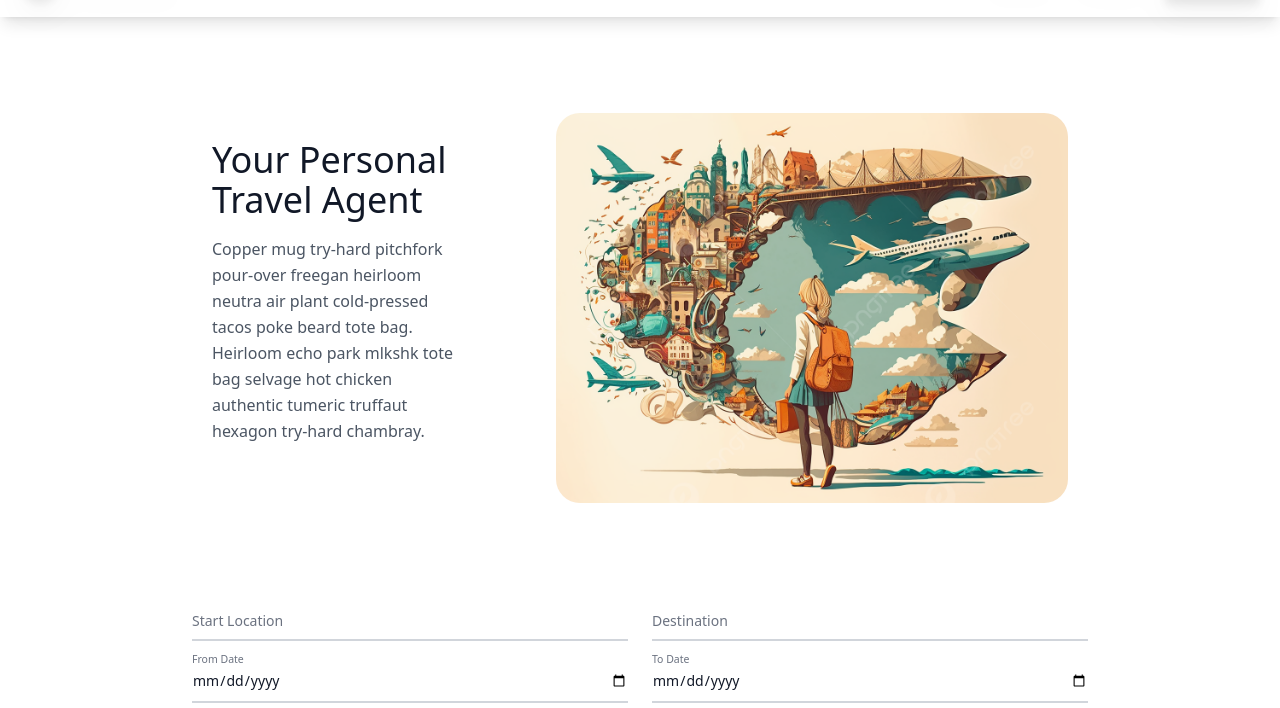
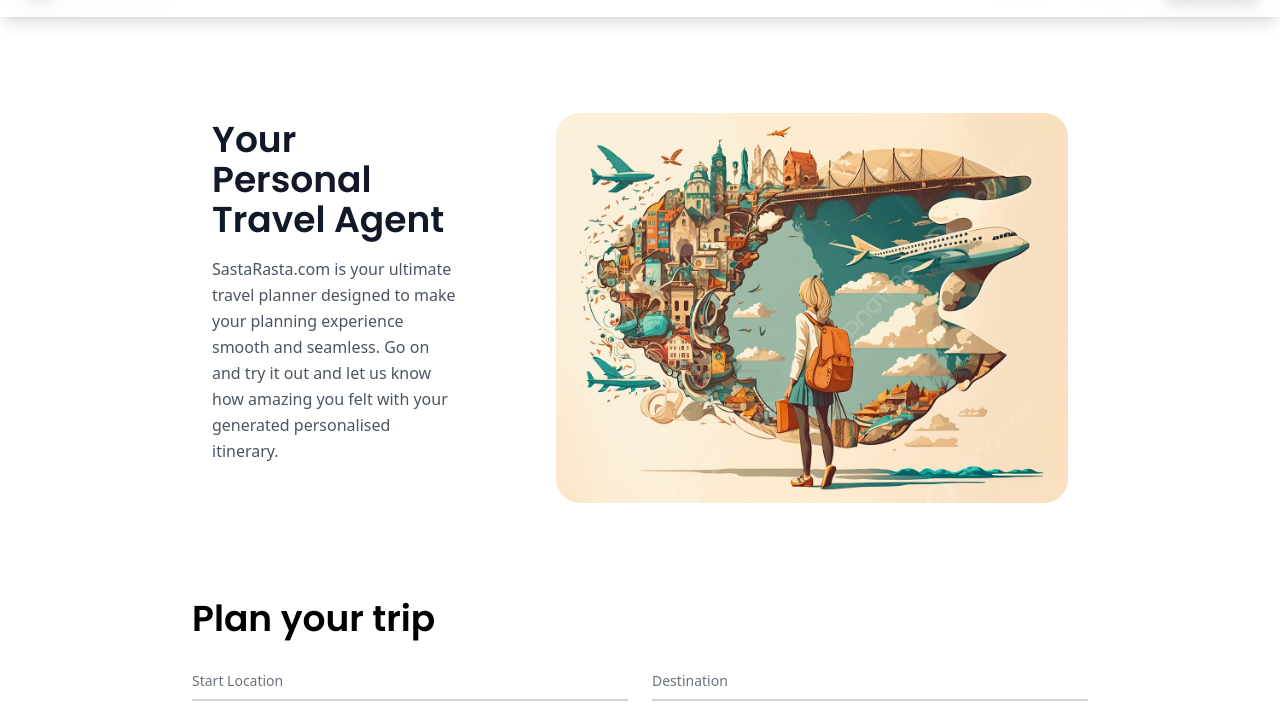
Before and after one commit to SastaRasta/sastarasta-frontend, a website: page src/index.html in a window 1280 px wide. Shown: the part 67-775 px from the top of the page. Drawn offline with nearby package versions, Linux system fonts and the light colour scheme; files that its build step writes are made by us from their sources; a web font is replaced by a local one.

Commit message:
added link

```diff
--- a/src/index.html
+++ b/src/index.html
@@ -17,7 +17,7 @@
       <span class="ml-3 text-xl font-Kurale">SastaRasta</span>
     </a>
     <nav class="md:ml-auto flex flex-wrap items-center text-base justify-center">
-      <a href="" class="mr-5 hover:text-gray-900 font-poppins">PlanTrip</a>
+      <a href="#plan_your_trip" class="mr-5 hover:text-gray-900 font-poppins">PlanTrip</a>
       <a href="" class="mr-5 hover:text-gray-900 font-poppins">TravelBot</a>
     </nav>
     <button id="login"  class="inline-flex text-white bg-[#276461] border-0 py-2 px-6 focus:outline-none hover:bg-[#9BB8A5] rounded text-lg font-poppins">Login</button>
@@ -32,10 +32,11 @@
 	<section class="text-gray-600 body-font max-w-4xl mx-auto">
 		<div class="container mx-auto flex px-5 py-24 md:flex-row flex-col items-center">
 			<div class="lg:flex-grow md:w-1/2 lg:pr-24 md:pr-16 flex flex-col md:items-start md:text-left mb-16 md:mb-0 items-center text-center">
-				<h1 class="title-font sm:text-4xl text-3xl mb-4 font-medium text-gray-900">Your Personal
+				<h1 class="title-font sm:text-4xl text-3xl mb-4 font-[600] font-poppins text-gray-900">Your Personal
 					<br class="hidden lg:inline-block">Travel Agent
 				</h1>
-				<p class="mb-8 leading-relaxed">Copper mug try-hard pitchfork pour-over freegan heirloom neutra air plant cold-pressed tacos poke beard tote bag. Heirloom echo park mlkshk tote bag selvage hot chicken authentic tumeric truffaut hexagon try-hard chambray.</p>
+				<p class="mb-8 leading-relaxed">SastaRasta.com is your ultimate travel planner designed to make your planning experience smooth and seamless.
+                    Go on and try it out and let us know how amazing you felt with your generated personalised itinerary.</p>
 
 			</div>
 			<div class="lg:max-w-lg lg:w-full md:w-1/2 w-5/6">
@@ -45,6 +46,7 @@
 	</section>
 
     <form class="max-w-4xl mx-auto" action="" id="trip_suggestion">
+        <h1 id="plan_your_trip" class="text-4xl font-[600] mb-5 font-poppins">Plan your trip</h1>
         <div class="grid md:grid-cols-2 md:gap-6">
         <div class="relative z-0 w-full mb-5 group">
             <input type="text" name="start_location" id="start_location" class="block py-2.5 px-0 w-full text-sm text-gray-900 bg-transparent border-0 border-b-2 border-gray-300 appearance-none dark:text-black dark:border-gray-600 dark:focus:border-[#276461] focus:outline-none focus:ring-0 focus:border-[#276461] peer" placeholder=" " required />
```
